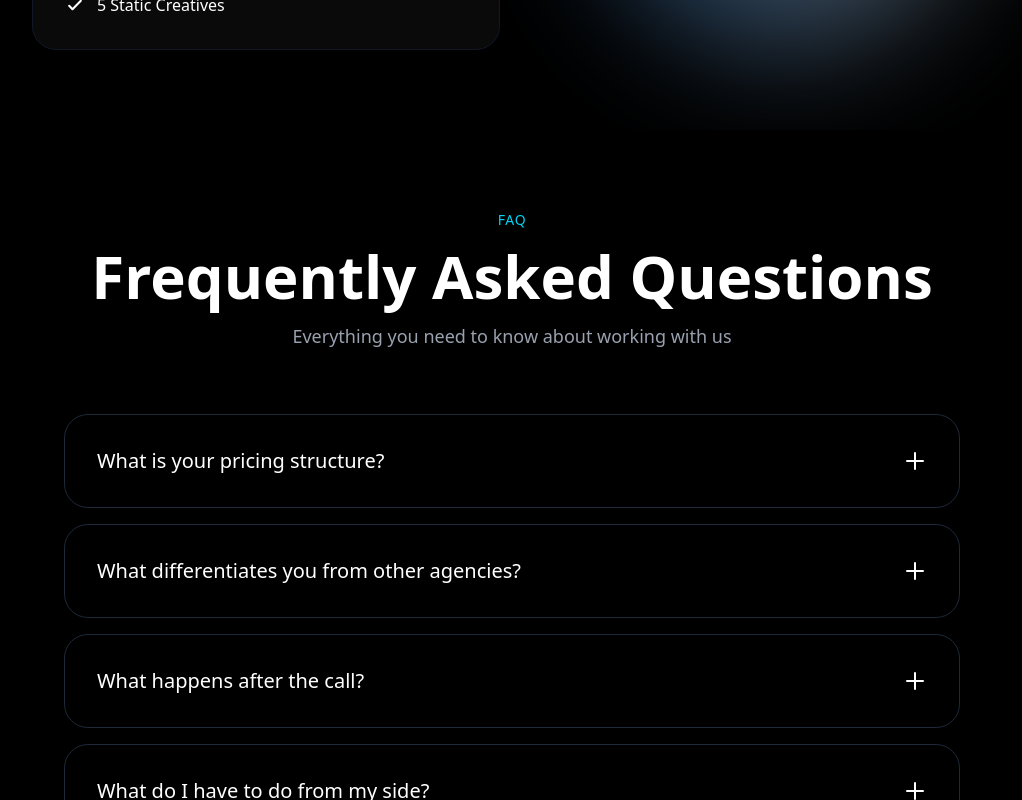
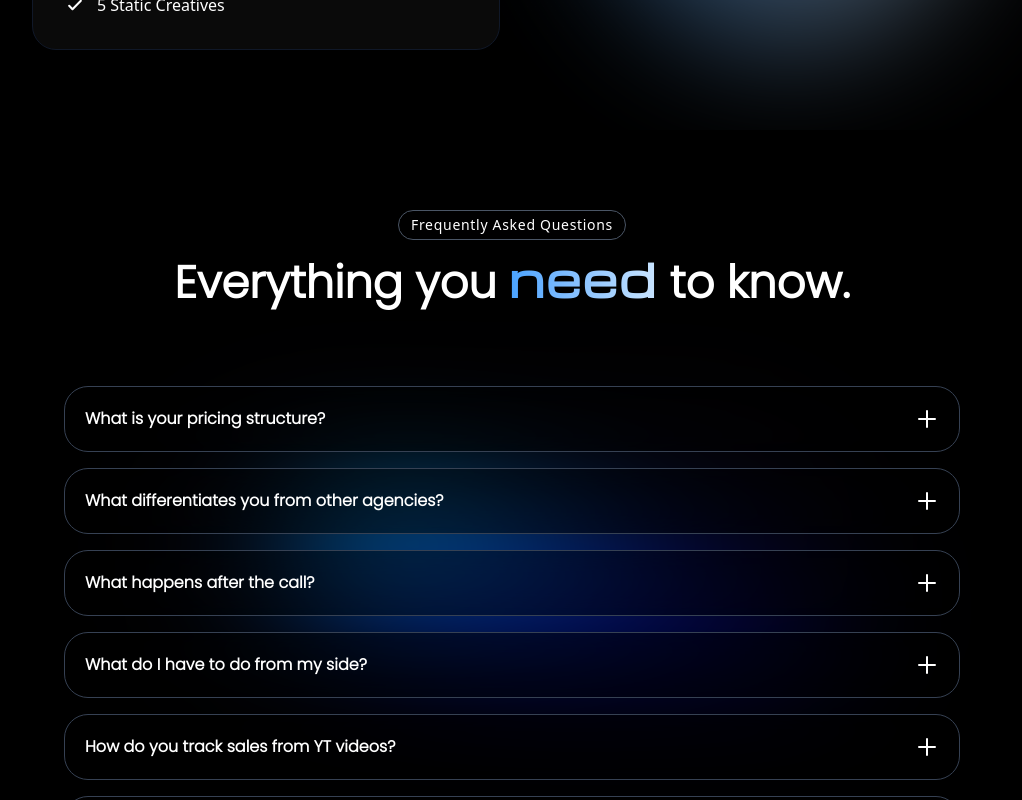
Before and after one commit to afterrender1/afterrenderweb, a Next.js app: page / in a window 1280 px wide. Shown: the part 8060-8860 px from the top of the page, without its empty margins (128-1150 px from the left). Built offline with nearby package versions, Linux system fonts and the light colour scheme.

Commit message:
faqs done

```diff
--- a/components/FAQ.jsx
+++ b/components/FAQ.jsx
@@ -1,20 +1,38 @@
 "use client";
-import React, { useState } from 'react';
+import Image from "next/image";
+import React, { useState } from "react";
 
 const FAQItem = ({ question, answer, isOpen, onClick }) => {
   return (
-    <div className="border border-gray-800 rounded-3xl overflow-hidden transition-all duration-300 hover:border-gray-700">
+    <div
+      className="border border-gray-700 cursor-pointer rounded-3xl overflow-hidden transition-all duration-300 hover:border-gray-600 bg-black/40 backdrop-blur-md"
+      style={{ fontFamily: "Poppins" }}
+    >
       <button
         onClick={onClick}
-        className="w-full flex items-center justify-between p-6 md:p-8 text-left  hover:bg-black/60 transition-all duration-300"
+        className="w-full flex items-center justify-between p-6 md:p-5 text-left transition-all duration-300 cursor-pointer"
       >
-        <span className="text-white text-lg md:text-xl font-normal pr-4">
+        <span className="text-white text-lg md:text-base font-semibold">
           {question}
         </span>
         <div className="shrink-0">
-          <div className={`transform transition-transform duration-300 ${isOpen ? 'rotate-45' : ''}`}>
-            <svg className="w-6 h-6 text-white" fill="none" stroke="currentColor" viewBox="0 0 24 24">
-              <path strokeLinecap="round" strokeLinejoin="round" strokeWidth={2} d="M12 4v16m8-8H4" />
+          <div
+            className={`transform transition-transform duration-300 ${
+              isOpen ? "rotate-45" : ""
+            }`}
+          >
+            <svg
+              className="w-6 h-6 text-white"
+              fill="none"
+              stroke="currentColor"
+              viewBox="0 0 24 24"
+            >
+              <path
+                strokeLinecap="round"
+                strokeLinejoin="round"
+                strokeWidth={2}
+                d="M12 4v16m8-8H4"
+              />
             </svg>
           </div>
         </div>
@@ -22,11 +40,11 @@ const FAQItem = ({ question, answer, isOpen, onClick }) => {
 
       <div
         className={`overflow-hidden transition-all duration-300 ease-in-out ${
-          isOpen ? 'max-h-96 opacity-100' : 'max-h-0 opacity-0'
+          isOpen ? "max-h-96 opacity-100" : "max-h-0 opacity-0"
         }`}
       >
-        <div className="p-6 md:p-8 pt-0 bg-black/40">
-          <p className="text-gray-400 text-base leading-relaxed">
+        <div className="p-6 md:p-5 pt-0 bg-transparent">
+          <p className="text-gray-300 text-base leading-relaxed">
             {answer}
           </p>
         </div>
@@ -41,32 +59,39 @@ const FAQ = () => {
   const faqs = [
     {
       question: "What is your pricing structure?",
-      answer: "Our pricing is customized based on your specific needs and goals. We offer flexible packages for both one-time projects and ongoing retainers. Schedule a call with us to discuss a plan that works for your business."
+      answer:
+        "Our pricing is customized based on your specific needs and goals. We offer flexible packages for both one-time projects and ongoing retainers. Schedule a call with us to discuss a plan that works for your business.",
     },
     {
       question: "What differentiates you from other agencies?",
-      answer: "We don't just create content—we build growth systems. With AI-powered workflows, proven frameworks, and a team that understands what actually drives results, we're operating 1-2 years ahead of traditional agencies. Plus, we only work with clients we know we can deliver massive value for."
+      answer:
+        "We don't just create content—we build growth systems. With AI-powered workflows, proven frameworks, and a team that understands what actually drives results, we're operating 1-2 years ahead of traditional agencies. Plus, we only work with clients we know we can deliver massive value for.",
     },
     {
       question: "What happens after the call?",
-      answer: "After our discovery call, if we're a good fit, we'll send over a detailed proposal outlining the strategy, timeline, and investment. Once approved, we onboard you within 48 hours and start executing immediately. You'll have direct access to your dedicated team from day one."
+      answer:
+        "After our discovery call, if we're a good fit, we'll send over a detailed proposal outlining the strategy, timeline, and investment. Once approved, we onboard you within 48 hours and start executing immediately. You'll have direct access to your dedicated team from day one.",
     },
     {
       question: "What do I have to do from my side?",
-      answer: "Minimal work from your end. You provide the brand voice, approve strategies, and show up for recording sessions (if applicable). We handle everything else—scripting, editing, posting, optimization, and reporting. It's designed to be completely done-for-you."
+      answer:
+        "Minimal work from your end. You provide the brand voice, approve strategies, and show up for recording sessions (if applicable). We handle everything else—scripting, editing, posting, optimization, and reporting. It's designed to be completely done-for-you.",
     },
     {
       question: "How do you track sales from YT videos?",
-      answer: "We implement advanced tracking systems including UTM parameters, custom landing pages, and integration with your CRM. You'll get detailed analytics showing exactly which videos drive traffic, leads, and sales. Monthly reports break down ROI by content piece."
+      answer:
+        "We implement advanced tracking systems including UTM parameters, custom landing pages, and integration with your CRM. You'll get detailed analytics showing exactly which videos drive traffic, leads, and sales. Monthly reports break down ROI by content piece.",
     },
     {
       question: "How do you guys have an LTV of 2+ years with clients?",
-      answer: "Simple—we deliver results consistently. Our clients stick with us because they see real ROI month after month. We focus on building long-term growth systems, not quick wins. Plus, our team becomes an extension of your business, deeply understanding your brand and audience over time."
+      answer:
+        "Simple—we deliver results consistently. Our clients stick with us because they see real ROI month after month. We focus on building long-term growth systems, not quick wins. Plus, our team becomes an extension of your business, deeply understanding your brand and audience over time.",
     },
     {
       question: "Do you guys have a physical office or are you fully remote?",
-      answer: "We're a fully remote team with talent across multiple time zones. This allows us to work around the clock and gives you access to the best creators, editors, and strategists worldwide—not just limited to one geographic location. Communication happens seamlessly through Slack, Zoom, and project management tools."
-    }
+      answer:
+        "We're a fully remote team with talent across multiple time zones. This allows us to work around the clock and gives you access to the best creators, editors, and strategists worldwide—not just limited to one geographic location. Communication happens seamlessly through Slack, Zoom, and project management tools.",
+    },
   ];
 
   const handleToggle = (index) => {
@@ -74,23 +99,37 @@ const FAQ = () => {
   };
 
   return (
-    <div className="min-h-screen bg-black py-20 px-4">
-      <div className="max-w-4xl mx-auto">
+    <div className="relative min-h-screen bg-black py-20 px-4 overflow-hidden">
+      {/* Background Gradient Glow */}
+<Image
+  src="/images/herobg.png"
+  alt="background glow"
+  width={700}
+  height={700}
+  className="absolute top-1/2 left-1/2 -translate-x-1/2 -translate-y-1/2 rounded-full blur-3xl opacity-100 pointer-events-none object-cover"
+/>
+
+      <div className="max-w-4xl mx-auto relative z-10">
         {/* Header */}
-        <div className="text-center mb-16">
-          <p className="text-cyan-400 text-sm uppercase tracking-wider mb-4">
-            FAQ
+     <div className="text-center mb-20">
+          <p className="text-white text-sm tracking-wider mb-4 rounded-full px-3 py-1 inline-block border border-gray-600">
+Frequently Asked Questions
+
           </p>
-          <h2 className="text-4xl md:text-5xl lg:text-6xl font-bold text-white mb-4">
-            Frequently Asked Questions
+          <h2
+            className="text-5xl md:text-[2.8rem] font-bold text-white mb-4"
+            style={{ fontFamily: "poppins" }}
+          >
+          Everything you <span className="text-transparent bg-clip-text tracking-wider bg-linear-to-r from-[#48A2FF] to-[#C9E4FF]" style={{fontFamily : "michroma"}}>
+            need
+          </span> to know.
+
           </h2>
-          <p className="text-gray-400 text-lg">
-            Everything you need to know about working with us
-          </p>
+
         </div>
 
         {/* FAQ Items */}
-        <div className="space-y-4">
+        <div className="space-y-4 ">
           {faqs.map((faq, index) => (
             <FAQItem
               key={index}
@@ -101,9 +140,7 @@ const FAQ = () => {
             />
           ))}
         </div>
-
       </div>
-
     </div>
   );
 };
```
